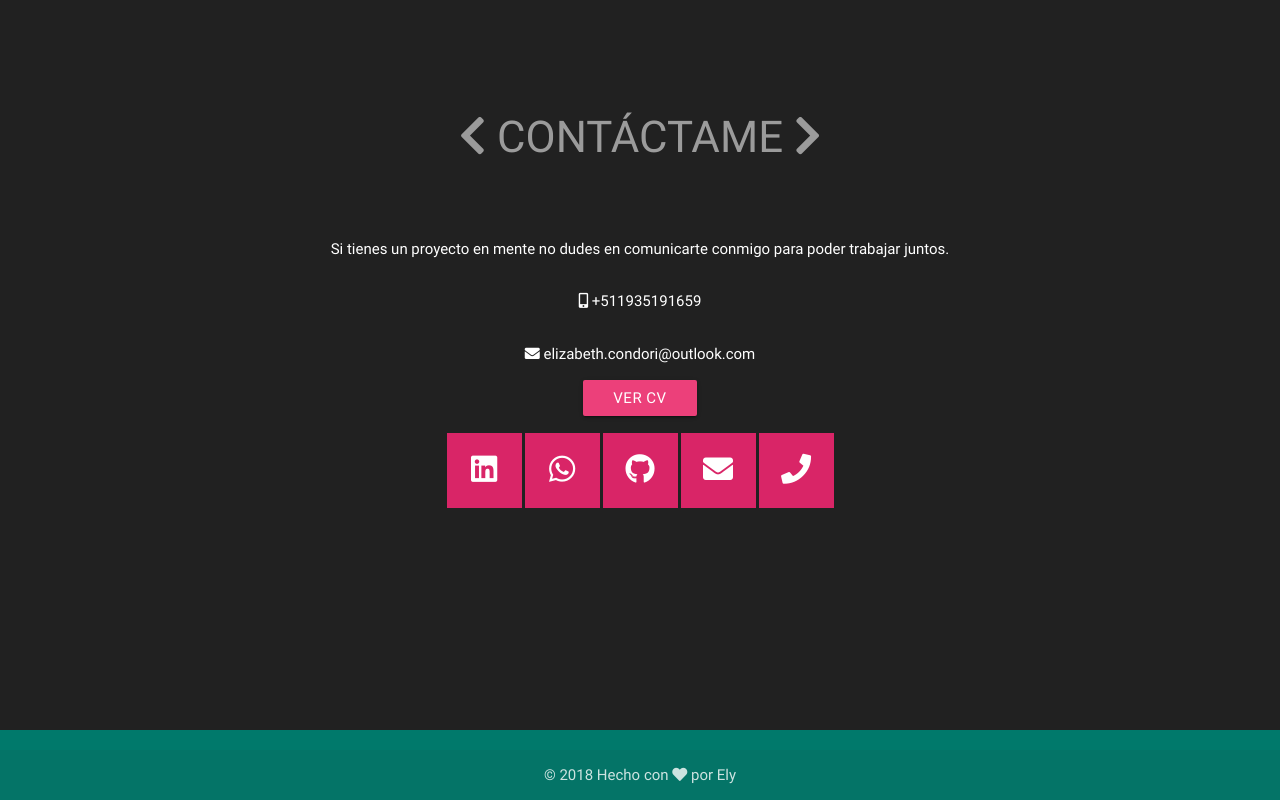
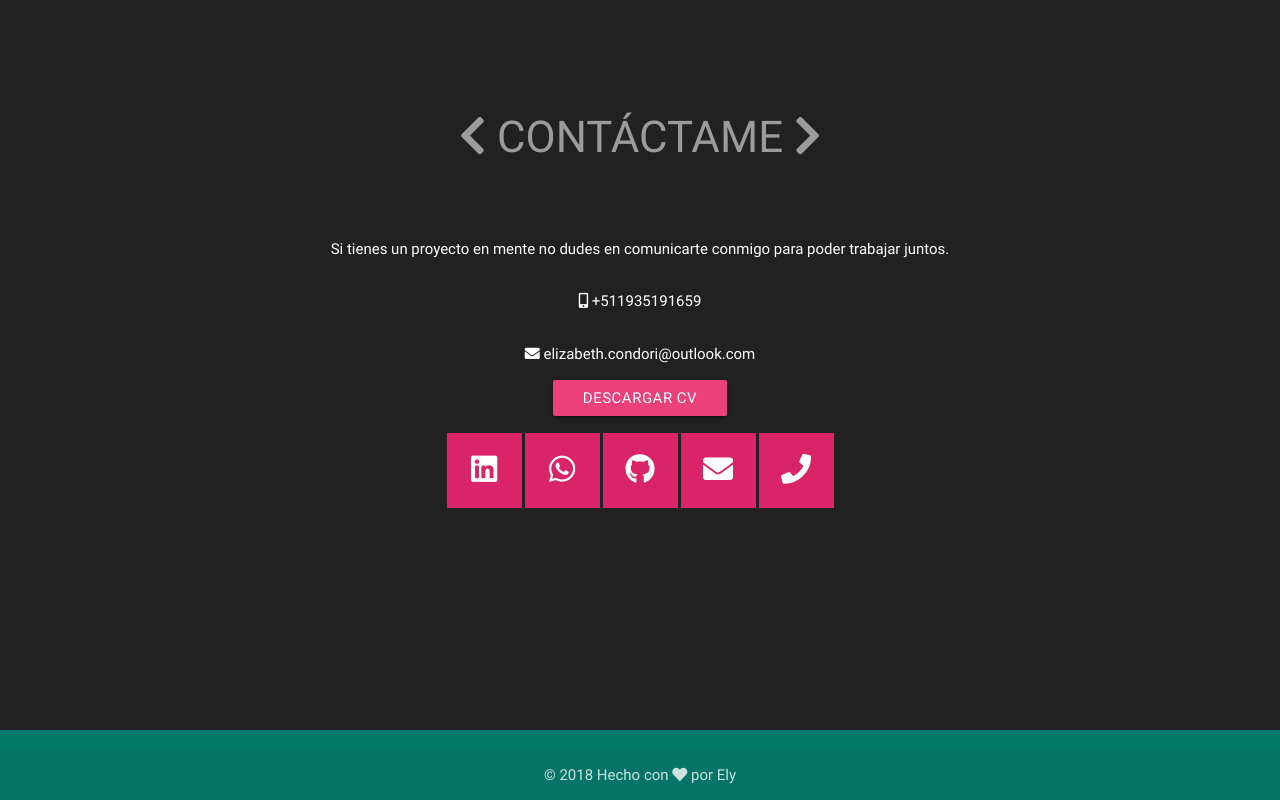
Before and after one commit to ely405/ElyPortfolio, a plain HTML site: page index.html in a window 1280 px wide. Shown: the part 3438-4238 px from the top of the page. Drawn offline with Linux system fonts and the light colour scheme; files whose address does not match are found by name.

Commit message:
botón descarga

```diff
--- a/index.html
+++ b/index.html
@@ -115,7 +115,7 @@
 				<a href="mailto:elizabeth.condori@outlook.com?Subject=Hello%20again" class="white-text">
 					<i class="fas fa-envelope "></i> elizabeth.condori@outlook.com</a>
 			</p>
-			<a href="assets/pdf/cv-ely.pdf" target="_blank" class="btn">VER CV</a>
+			<a href="assets/pdf/cv-ely.pdf" class="btn" download="CV_ELY_CONDORI.pdf">DESCARGAR CV</a>
 			<ul class="contact-icons valign-wrapper col s10 m8 l6 justify-center flex-wrap">
 				<li class="contact-li valign-wrapper justify-center">
 					<a target='_blank' class='contact-link white-text' href="https://pe.linkedin.com/in/elizabeth-condori">
```
